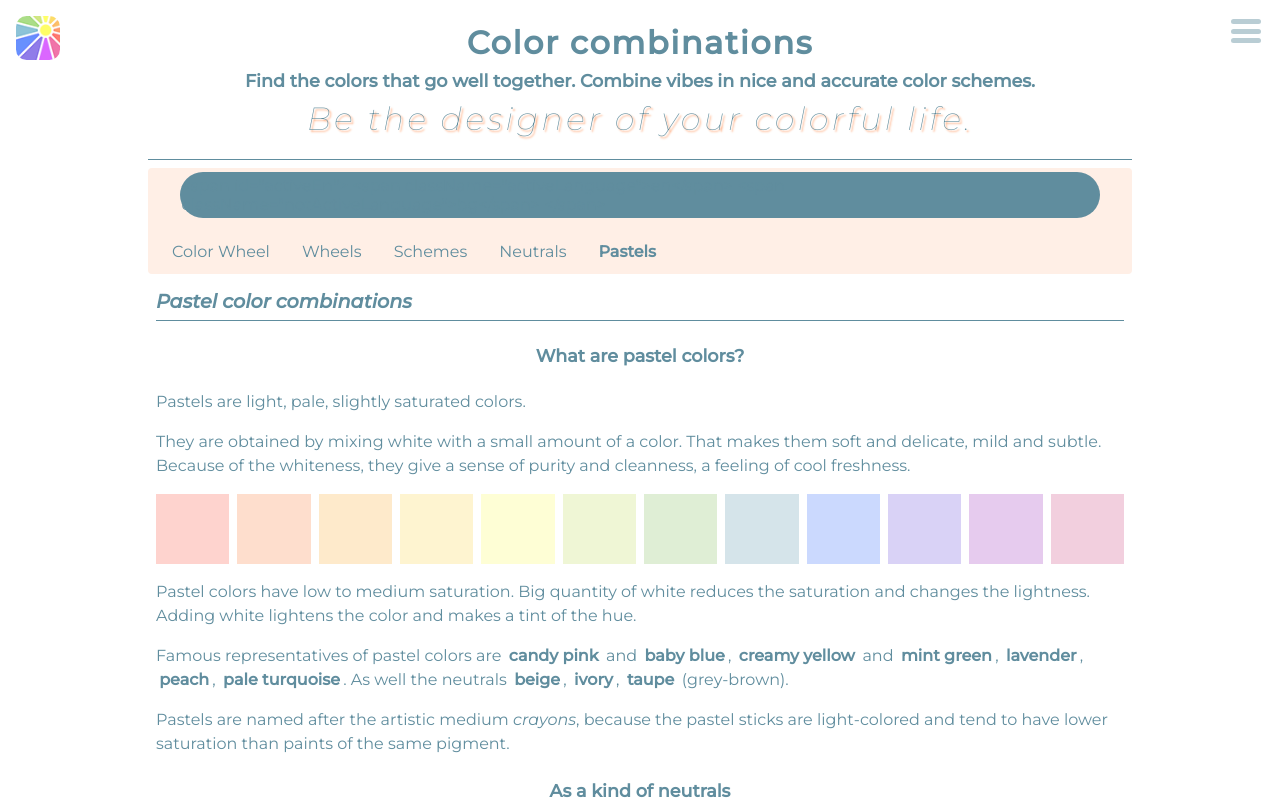
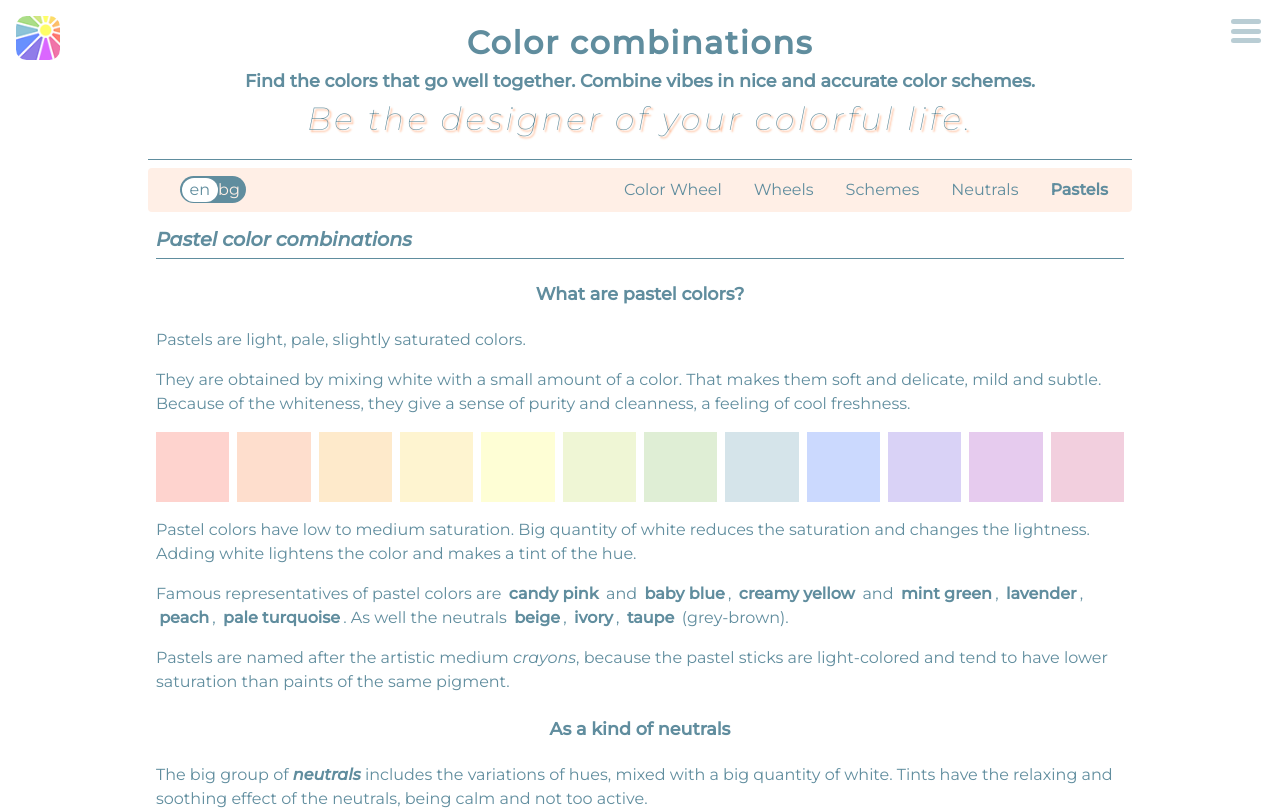
Before and after one commit to MiglenaPencheva/color-palettes-react, a React (Create React App) app: page /combinations/pastels in a window 1280 px wide. Shown: the top 810 px of the page. Built offline with nearby package versions, Linux system fonts and the light colour scheme; no server answers.

Commit message:
Language fixed

```diff
--- a/src/components/CombinationsPage/PastelsBG.js
+++ b/src/components/CombinationsPage/PastelsBG.js
@@ -83,7 +83,7 @@ const PastelsBG = () => {
                 Пастелите са усещанията за нежност и светлина, изящност и изтънченост, приглушеност и лекота.
                 Пастелите носят спокойствието на пясъка и перлите, пудрата и небето.
                 Пастелите имат мекотата на млякото, сладоледа, капучиното, шоколада.
-                Пастелите дават сладостта на пролетта, цветята и бонбоните.
+                Пастелите носят сладостта на пролетта, цветята и бонбоните.
             </article>
 
             <div className="pastels__images">
--- a/src/components/Language/Language.js
+++ b/src/components/Language/Language.js
@@ -3,23 +3,17 @@ import { useLanguageContext } from '../../contexts/LanguageContext';
 const Language = () => {
     const { language, toggleLanguage } = useLanguageContext();
 
-    const activeEn = `
-        <span id="activeEn">
-            <span className="activeLanguage">en</span>
-            <span className="notActiveLanguage">bg</span>
-        </span>`;
-
-    const activeBg = `
-        <span id="activeBg">
-            <span className="notActiveLanguage">en</span>
-            <span className="activeLanguage">bg</span>
-        </span>`;
-
     return (
         <section id="toggleLanguage" onClick={toggleLanguage}>
             { language === 'en'
-                ? activeEn
-                : activeBg
+                ? <span id="activeEn">
+                    <span className="activeLanguage">en</span>
+                    <span className="notActiveLanguage">bg</span>
+                </span>
+                : <span id="activeBg">
+                    <span className="notActiveLanguage">en</span>
+                    <span className="activeLanguage">bg</span>
+                </span>
             }
         </section>
     );
```
